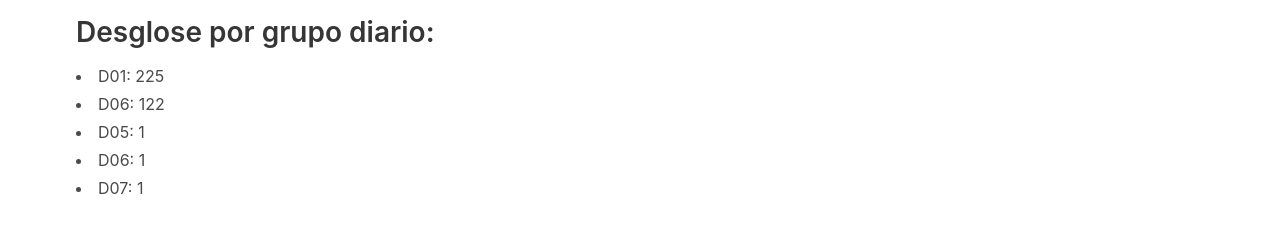
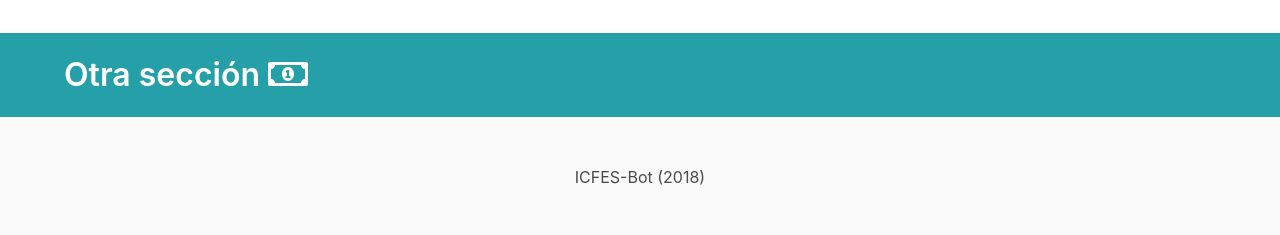
Before and after one commit to ConsiliumBots/consiliumbots.github.io, a plain HTML site: page colombia/index.html in a window 1280 px wide. Shown: the part 717-952 px from the top of the page. Drawn offline with nearby package versions, Linux system fonts and the light colour scheme.

Commit message:
Update index.html

```diff
--- a/colombia/index.html
+++ b/colombia/index.html
@@ -69,13 +69,6 @@
     <div class="content">
 <iframe width="396.5" height="100" seamless frameborder="0" scrolling="no" src="https://docs.google.com/spreadsheets/d/e/2PACX-1vQCr3ANKOfQV9bfiltG47iIef3TYrorimPM5Gq8hqBDCqm3KItnaqb476Lzz47ExFOieHXYH77fJXWk/pubchart?oid=898881789&amp;format=interactive"></iframe>
 
-<h2>Desglose por grupo diario: </h2>
-<li>D01: 225</li>
-<li>D06: 122</li>
-<li>D05: 1</li>
-<li>D06: 1</li>
-<li>D07: 1</li>
-
     </ul>
     </div>
     </div>
```
